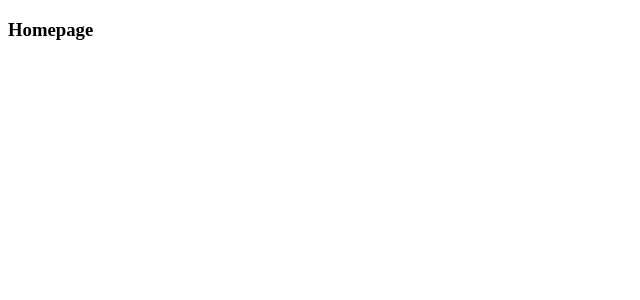
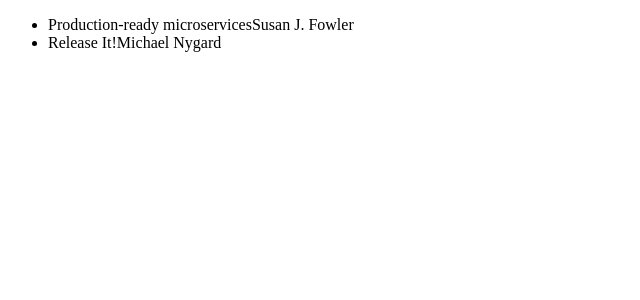
Before and after one commit to HorbynkoIvan/re-store, a React (Create React App) app: page / in a window 1280 px wide. Shown: the top 300 px of the page, without its empty margins (0-640 px from the left). Built offline with nearby package versions, Linux system fonts and the light colour scheme.

Commit message:
created comp ListItem

```diff
--- /dev/null
+++ b/src/components/book-list/book-list.js
@@ -0,0 +1,23 @@
+import React, {Component} from "react";
+
+import BookListItem from "../book-list-item";
+
+class BookList extends Component {
+    render() {
+        const {books} = this.props;
+        return (
+            <ul>
+                {books.map((book) => {
+                    return (
+                        <li key={book.id}>
+                            <BookListItem book={book}/>
+                        </li>
+                    )
+                })}
+            </ul>
+        )
+
+    }
+}
+
+export default BookList;
--- /dev/null
+++ b/src/components/book-list/index.js
@@ -0,0 +1,3 @@
+import BookList from "./book-list";
+
+export default BookList;
--- a/src/components/pages/home-page.js
+++ b/src/components/pages/home-page.js
@@ -1,9 +1,22 @@
 import React from "react";
+import BookList from "../book-list";
 
-const HomePage = () =>{
-    return(
+const HomePage = () => {
+    const books = [
+        {
+            id: 1,
+            title: "Production-ready microservices",
+            author: 'Susan J. Fowler'
+        },
+        {
+            id: 2,
+            title: "Release It!",
+            author: 'Michael Nygard'
+        }
+    ]
+    return (
         <div>
-            <h3>Homepage</h3>
+            <BookList books={books}/>
         </div>
     )
 }
```
